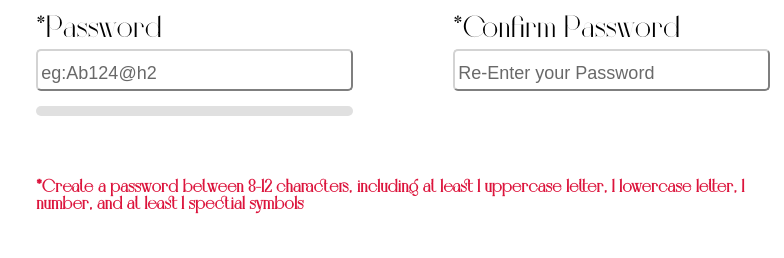
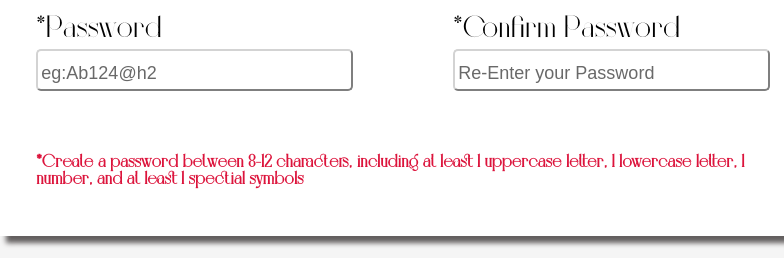
Before and after one commit to rukit24/Sign-up-Form-Odin-Project, a website: page index.html in a window 1280 px wide. Shown: the part 442-700 px from the top of the page, 496-1280 px from the left. Drawn offline with Linux system fonts and the light colour scheme.

Commit message:
fix more on password strength bar

```diff
--- a/app.js
+++ b/app.js
@@ -23,7 +23,7 @@ form.addEventListener("submit", (event) => {
 });
 
 
-// Dynamic input border color base on the action of user on inputting (none/valid/invalid)
+// Dynamic input border color base on the action  of user on inputting (none/valid/invalid)
 inputs.forEach((input) => {
   input.addEventListener("input", () => {
     if (input.value.trim() === "") {
--- a/index.html
+++ b/index.html
@@ -60,7 +60,7 @@
                             <input type="password" id="password" name="password" placeholder="eg:Ab124@h2"
                                 pattern="^(?=.*[a-z])(?=.*[A-Z])(?=.*\d)(?=.*[@$!%*?&])[A-Za-z\d@$!%*?&]{8,12}$"
                                 required />
-                                <div class="strength-meter" hide >
+                                <div class="strength-meter hide" id="strength-meter" >
                                     <div class="strength-bar" id="strength-bar"></div>
                                   </div>
                                 <p id="strength-text"></p>
```
